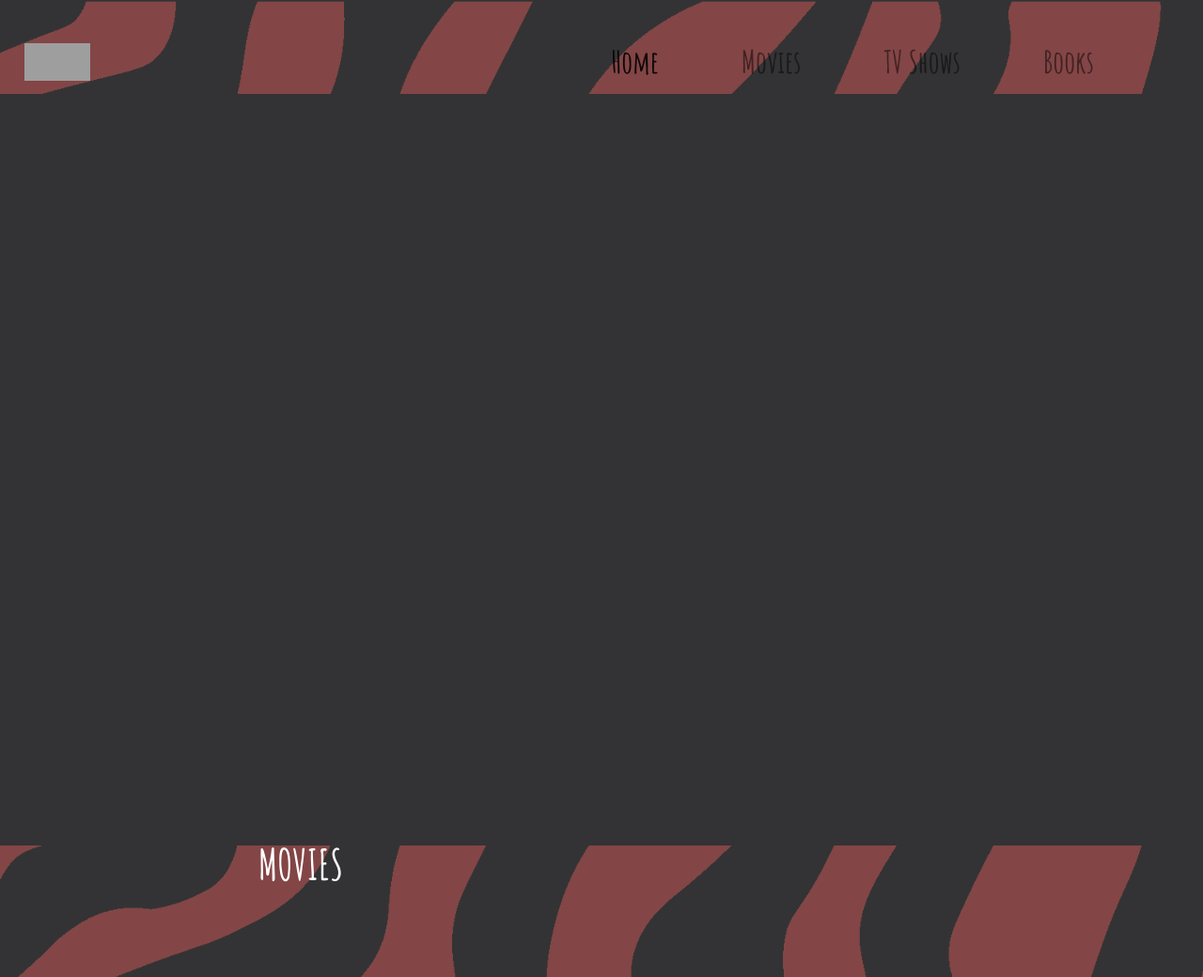
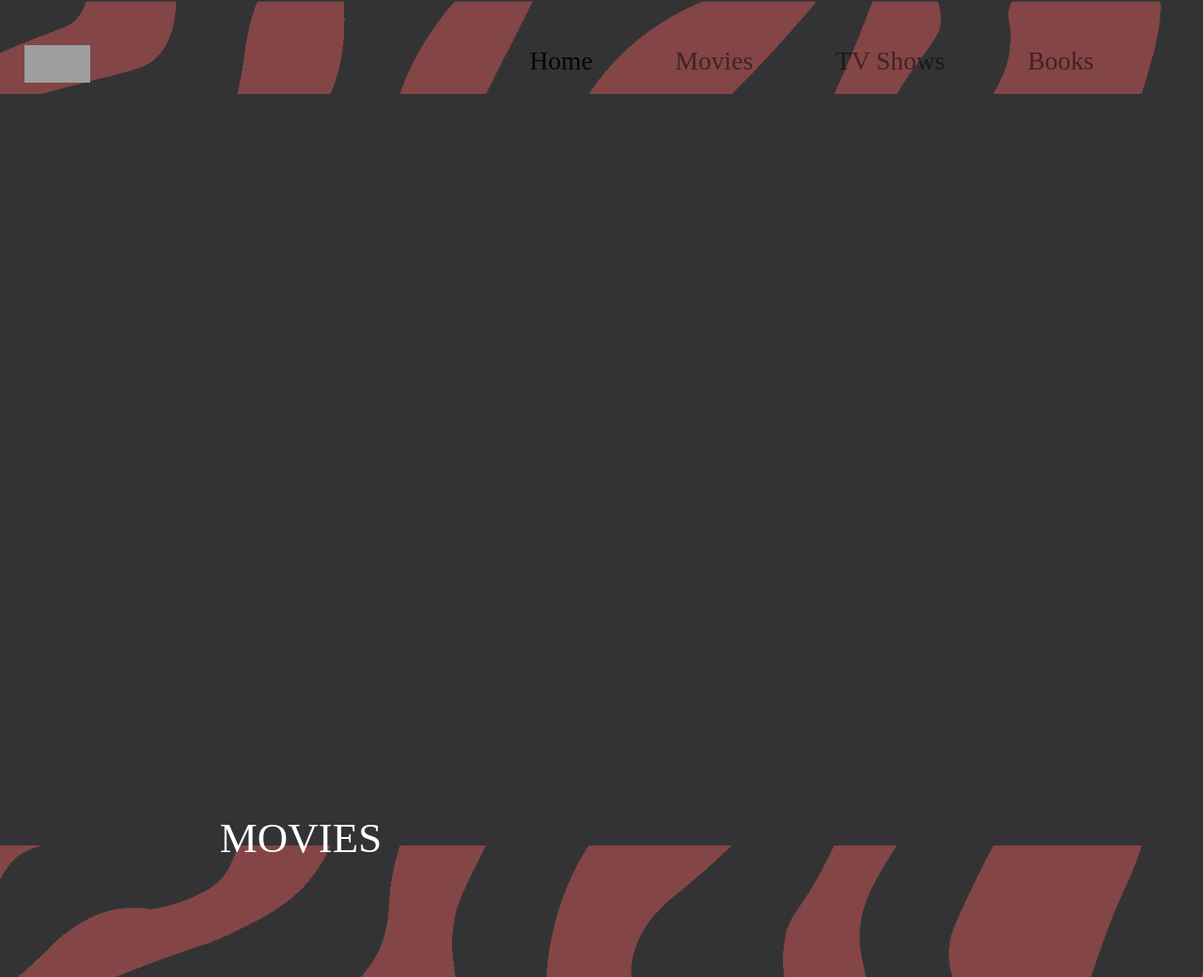
Before and after one commit to java-abhinav07/Recommendation_Engine, a Django app: page / in a window 1280 px wide. Shown: the top 1040 px of the page at 94% size. Run offline with Django 3.2, Linux system fonts and the light colour scheme; some libraries are stand-ins or nearby versions; some web fonts are replaced; grey boxes are pictures that could not be loaded.

Commit message:
changed font

```diff
--- a/mysite/static/books.html
+++ b/mysite/static/books.html
@@ -10,6 +10,7 @@
 	<script src="https://cdnjs.cloudflare.com/ajax/libs/popper.js/1.12.9/umd/popper.min.js"></script>
 	<script src="https://maxcdn.bootstrapcdn.com/bootstrap/4.0.0/js/bootstrap.min.js"></script>
 	<script src="https://use.fontawesome.com/releases/v5.0.8/js/all.js"></script>
+  <link rel="stylesheet" media="screen" href="https://fontlibrary.org/face/cooper-hewitt" type="text/css"/>
   <link rel="stylesheet" href='{% static "generalStyles.css" %}'>
     <link rel="stylesheet" href='{% static "newstyle.css"  %}'>
     <link rel="stylesheet" href='{% static "style.css" %}'/>
@@ -44,7 +45,7 @@
 		</div>
 	</nav>
 
-      <p class="spinnnn">THE BOOK ROULETTE!!  <i class="fas fa-book-open"></i></p>
+      <p class="spinnnn">THE BOOK ROULETTE!!  <i class="fas fa-book"></i></p>
 
     <div>
     <div id="chart"></div>
--- a/mysite/static/index.css
+++ b/mysite/static/index.css
@@ -10,8 +10,8 @@ body {
     background-position: center;
     background-repeat: no-repeat;
     background-size: cover;
-    font-family: 'Amatic SC', cursive;
-    font-size: 30px;
+    font-family: 'CooperHewittBook';
+    font-size: 25px;
 }
 
 * {
--- a/mysite/static/index.html
+++ b/mysite/static/index.html
@@ -14,6 +14,7 @@
     <script src="https://cdnjs.cloudflare.com/ajax/libs/popper.js/1.12.9/umd/popper.min.js"></script>
     <script src="https://maxcdn.bootstrapcdn.com/bootstrap/4.0.0/js/bootstrap.min.js"></script>
     <link rel="stylesheet" href= "https://fonts.googleapis.com/css2?family=Amatic+SC:wght@700&display=swap">
+    <link rel="stylesheet" media="screen" href="https://fontlibrary.org/face/cooper-hewitt" type="text/css"/>
     <link href='{% static "newstyle.css"%}' rel="stylesheet">
     <link rel="stylesheet" href='{%static "./index.css" %}'>
     <link rel="stylesheet" href='{% static "./genralStyles.css" %}'>
--- a/mysite/static/movies.html
+++ b/mysite/static/movies.html
@@ -10,6 +10,7 @@
   <script src="https://cdnjs.cloudflare.com/ajax/libs/popper.js/1.12.9/umd/popper.min.js"></script>
   <script src="https://maxcdn.bootstrapcdn.com/bootstrap/4.0.0/js/bootstrap.min.js"></script>
   <script src="https://use.fontawesome.com/releases/v5.0.8/js/all.js"></script>
+  <link rel="stylesheet" media="screen" href="https://fontlibrary.org/face/cooper-hewitt" type="text/css"/>
   <link href='{% static "newstyle.css" %}' rel="stylesheet">
   <link rel="stylesheet" href='{% static "style.css" %}' />
   <link rel="stylesheet" href='{% static "cards.css" %}'>
--- a/mysite/static/shows.html
+++ b/mysite/static/shows.html
@@ -10,6 +10,7 @@
 	<script src="https://cdnjs.cloudflare.com/ajax/libs/popper.js/1.12.9/umd/popper.min.js"></script>
 	<script src="https://maxcdn.bootstrapcdn.com/bootstrap/4.0.0/js/bootstrap.min.js"></script>
 	<script src="https://use.fontawesome.com/releases/v5.0.8/js/all.js"></script>
+  <link rel="stylesheet" media="screen" href="https://fontlibrary.org/face/cooper-hewitt" type="text/css"/>
   <link rel="stylesheet" href='{% static "generalStyles.css" %}'>
     <link rel="stylesheet" href='{% static "newstyle.css"%}'>
     <link rel="stylesheet" href='{% static "style.css" %}'/>
--- a/mysite/static/style.css
+++ b/mysite/static/style.css
@@ -4,8 +4,9 @@
 }
 
 body {
-  font-family: "Roboto", sans-serif;
-  /*background: #1A1A1D;*/
+    font-family: 'CooperHewittBook';
+    font-size: 25px;
+     /*background: #1A1A1D;*/
 }
 
 h3 {
```
